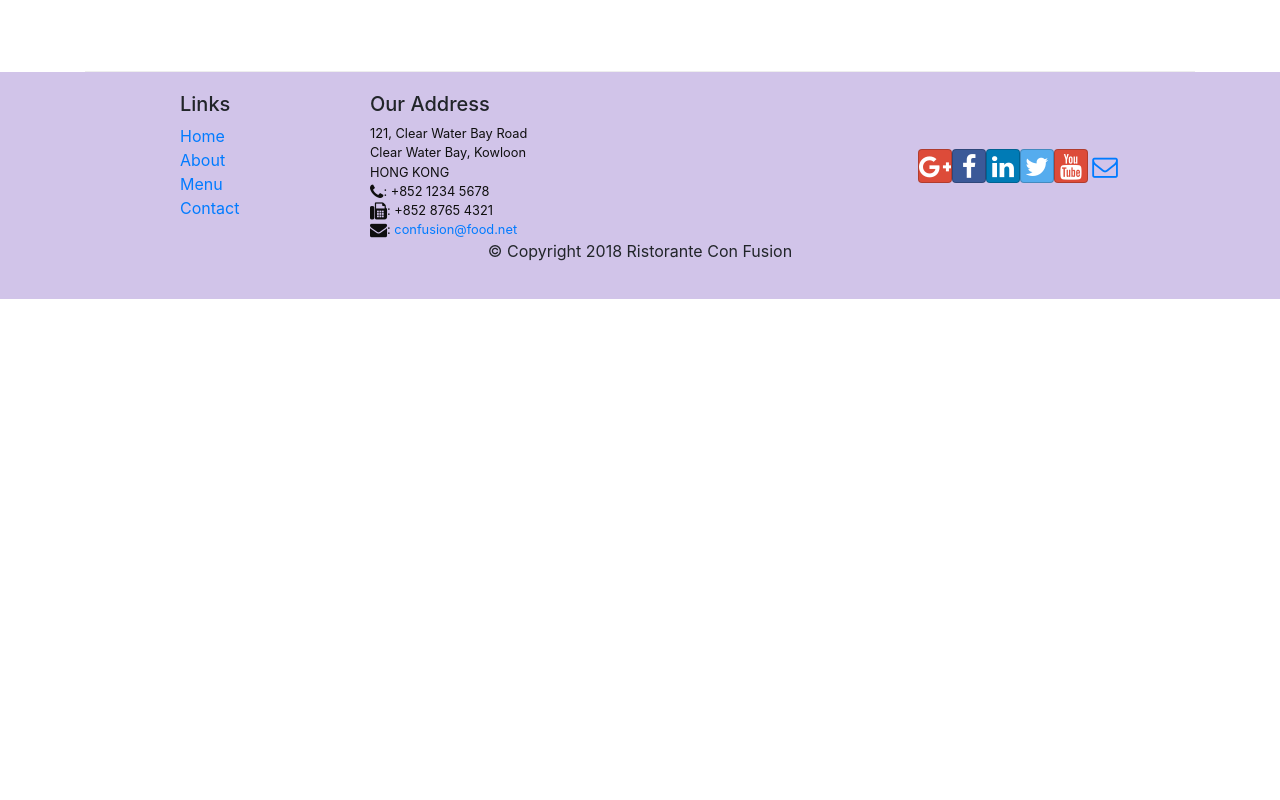
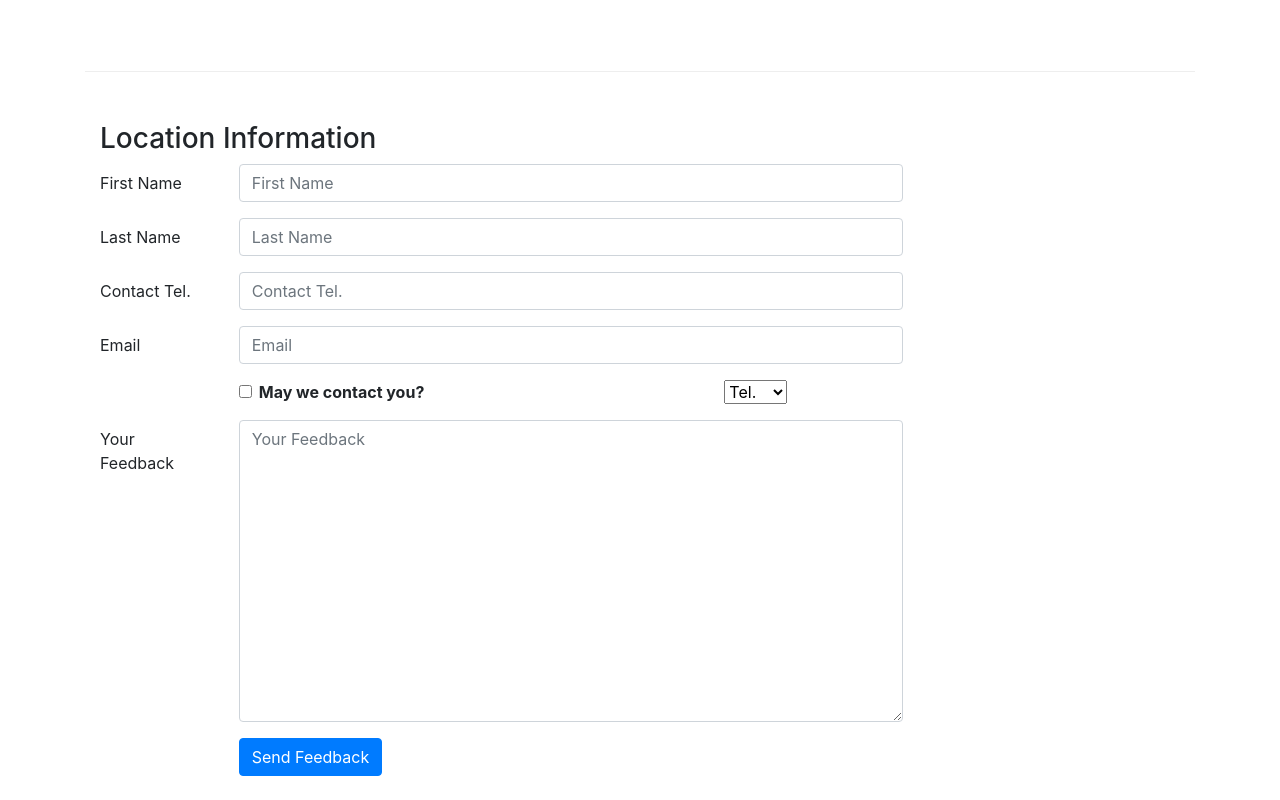
Before and after one commit to Akila-I/React-course, a React (Create React App) app: page /contactus in a window 1280 px wide. Shown: the part 800-1600 px from the top of the page. Before the commit the page ends 1099 px from the top, so only its background shows below. Built offline with nearby package versions, Linux system fonts and the light colour scheme.

Commit message:
Controlled Forms

```diff
--- a/src/components/AboutComponent.js
+++ b/src/components/AboutComponent.js
@@ -27,7 +27,7 @@
 
     const leaders = props.leaders.map((leader) => {
         return (
-            <RenderLeader leader={leader} />
+            <RenderLeader key={leader.id} leader={leader} />
         );
     });
 
--- a/src/components/ContactComponent.js
+++ b/src/components/ContactComponent.js
@@ -1,8 +1,44 @@
-import React from 'react';
-import {Breadcrumb, BreadcrumbItem,} from 'reactstrap';
+import React, {Component} from 'react';
+import {Breadcrumb, BreadcrumbItem, Button, Form, FormGroup, Label, Input, Col} from 'reactstrap';
 import {Link} from 'react-router-dom';
 
-function Contact(props) {
+class Contact extends Component {
+
+    constructor(props){
+        super(props);
+
+        this.state = {
+            firstname: '',
+            lastname: '',
+            email: '',
+            telnum: '',
+            agree: false,
+            contactType: 'Tel.',
+            message: ''
+        };
+
+        this.handleInputChange = this.handleInputChange.bind(this);
+        this.handleSubmit = this.handleSubmit.bind(this);
+
+    }
+
+    handleInputChange(event){
+        const target = event.target;
+        const name = target.name;
+        const value = target.type === 'checkbox' ? target.checked : target.value;
+
+        this.setState({
+            [name]: value
+        });
+    }
+
+    handleSubmit(event){
+        console.log('Current State is: ' + JSON.stringify(this.state));
+        alert('Current State is: ' + JSON.stringify(this.state));
+        event.preventDefault();
+    }
+
+    render(){
         return(
             <div className="container">
                 <div className='row'>
@@ -41,8 +77,86 @@
                         </div>
                     </div>
                 </div>
+
+                <div className="row row-content">
+                    <div className="col-12">
+                    <h3>Location Information</h3>
+                    </div>
+
+                    <div className='col-12 col-md-9'>
+                        <Form onSubmit={this.handleSubmit}>
+                            <FormGroup row>
+                                <Label htmlFor='firstname' md={2}>First Name</Label>
+                                <Col md={10}>
+                                    <Input type='text' id='firstname' name='firstname' placeholder='First Name'
+                                    value={this.state.firstname} onChange={this.handleInputChange} />
+                                </Col>
+                            </FormGroup>
+
+                            <FormGroup row>
+                                <Label htmlFor='lastname' md={2}>Last Name</Label>
+                                <Col md={10}>
+                                    <Input type='text' id='lastname' name='lastname' placeholder='Last Name'
+                                    value={this.state.lastname} onChange={this.handleInputChange} />
+                                </Col>
+                            </FormGroup>
+
+                            <FormGroup row>
+                                <Label htmlFor='telnum' md={2}>Contact Tel.</Label>
+                                <Col md={10}>
+                                    <Input type='tel' id='telnum' name='telnum' placeholder='Contact Tel.'
+                                    value={this.state.telnum} onChange={this.handleInputChange} />
+                                </Col>
+                            </FormGroup>
+
+                            <FormGroup row>
+                                <Label htmlFor='email' md={2}>Email</Label>
+                                <Col md={10}>
+                                    <Input type='email' id='email' name='email' placeholder='Email'
+                                    value={this.state.email} onChange={this.handleInputChange} />
+                                </Col>
+                            </FormGroup>
+
+                            <FormGroup row>
+                                <Col md={{size:6, offset:2}}>
+                                    <FormGroup check>
+                                        <Label check>
+                                            <Input type='checkbox' name='agree' checked={this.state.agree} onChange={this.handleInputChange}/> {' '}
+                                            <strong>May we contact you?</strong>
+                                        </Label>
+                                    </FormGroup>
+                                </Col>
+
+                                <Col md={{size:3, offset:1}}>
+                                    <Input type="select" name='contactType'
+                                    value={this.state.contactType} onChange={this.handleInputChange} >
+                                        <option>Tel.</option>
+                                        <option>Email</option>
+                                    </Input>
+                                </Col>
+                            </FormGroup>
+
+                            <FormGroup row>
+                                <Label htmlFor='message' md={2}>Your Feedback</Label>
+                                <Col md={10}>
+                                    <Input type='textarea' id='message' name='message' placeholder='Your Feedback' rows="12"
+                                    value={this.state.message} onChange={this.handleInputChange} />
+                                </Col>
+                            </FormGroup>
+
+                            <FormGroup row>
+                                <Col md={{size:10, offset:2}}>
+                                    <Button type='submit' color='primary'>Send Feedback</Button>
+                                </Col>
+                            </FormGroup>
+
+                        </Form>
+                    </div>
+                </div>
             </div>
         );
     }
 
+}
+
 export default Contact;
```
Lines whose indentation alone changed are shown as unchanged.
